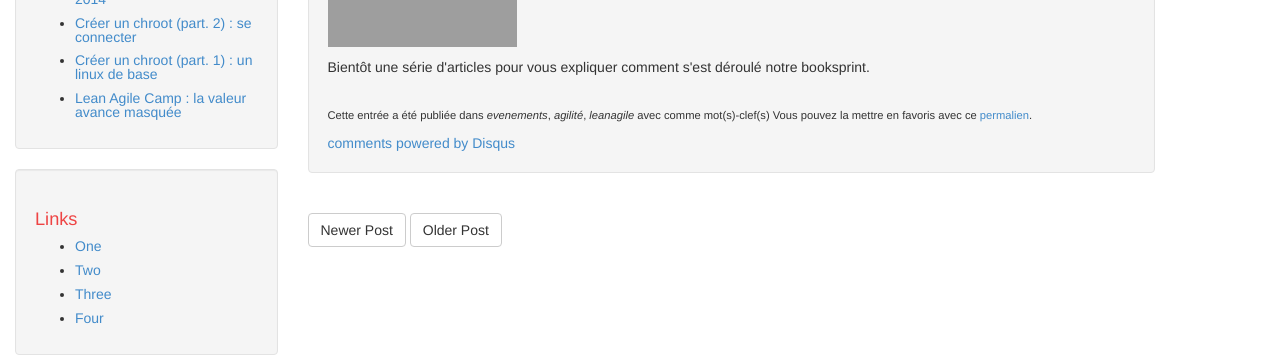
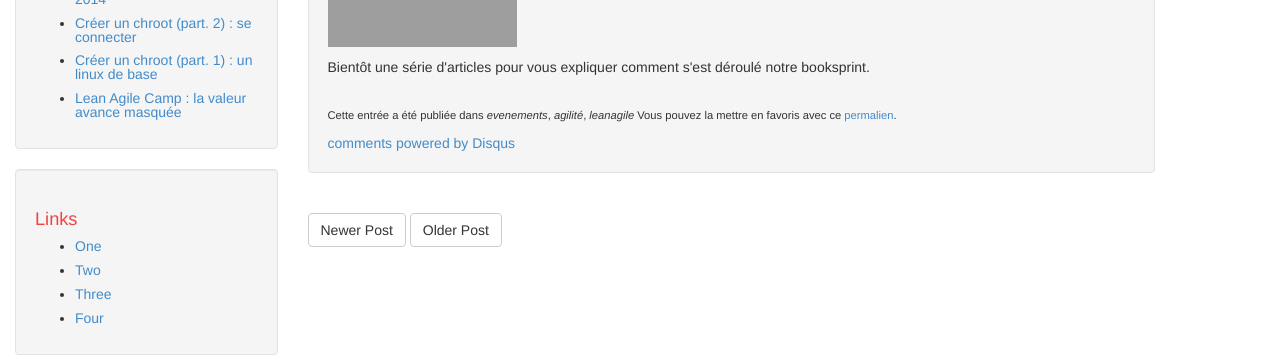
Before and after one commit to MichaelBitard/barreverte.github.io, a Jekyll site: the page built from _posts/2013-07-13-petit-guide-de-management-lean-a-lusage-des-equipes-agiles.markdown, in a window 1280 px wide. Shown: the part 296-653 px from the top of the page. Built offline with Jekyll 4.4.1, drawn with Linux system fonts in a browser that asks for light colours; Markdown is read by kramdown in place of the engine named in the settings; comment, search, counter and statistics services are not loaded.

Commit message:
categories/tags comme dans Wordpress : gestion de 0 cat ou 0 tag. closes #14

```diff
--- a/_layouts/post.html
+++ b/_layouts/post.html
@@ -35,14 +35,21 @@
             {{ content }}
             </div>
             <div class="end_of_post">
-              Cette entrée a été publiée dans
+              Cette entrée a été publiée
+
+              {% if page.categories.size > 0 %}
+                dans
                 {% for category in page.categories %}
                   <em>{{ category }}</em>{% unless forloop.last %},{% endunless %}
                 {% endfor %}
+              {% endif %}
+
+              {% if page.tags.size > 0 %}
                 avec comme mot(s)-clef(s)
                 {% for tag in page.tags %}
                   <em>{{ tag }}</em>{% unless forloop.last %},{% endunless %}
                 {% endfor %}
+              {% endif %}
               Vous pouvez la mettre en favoris avec ce <a href="{{ page.url }}">permalien</a>.
             </div>
             {% if page.comments %}
```
Lines whose indentation alone changed are shown as unchanged.
